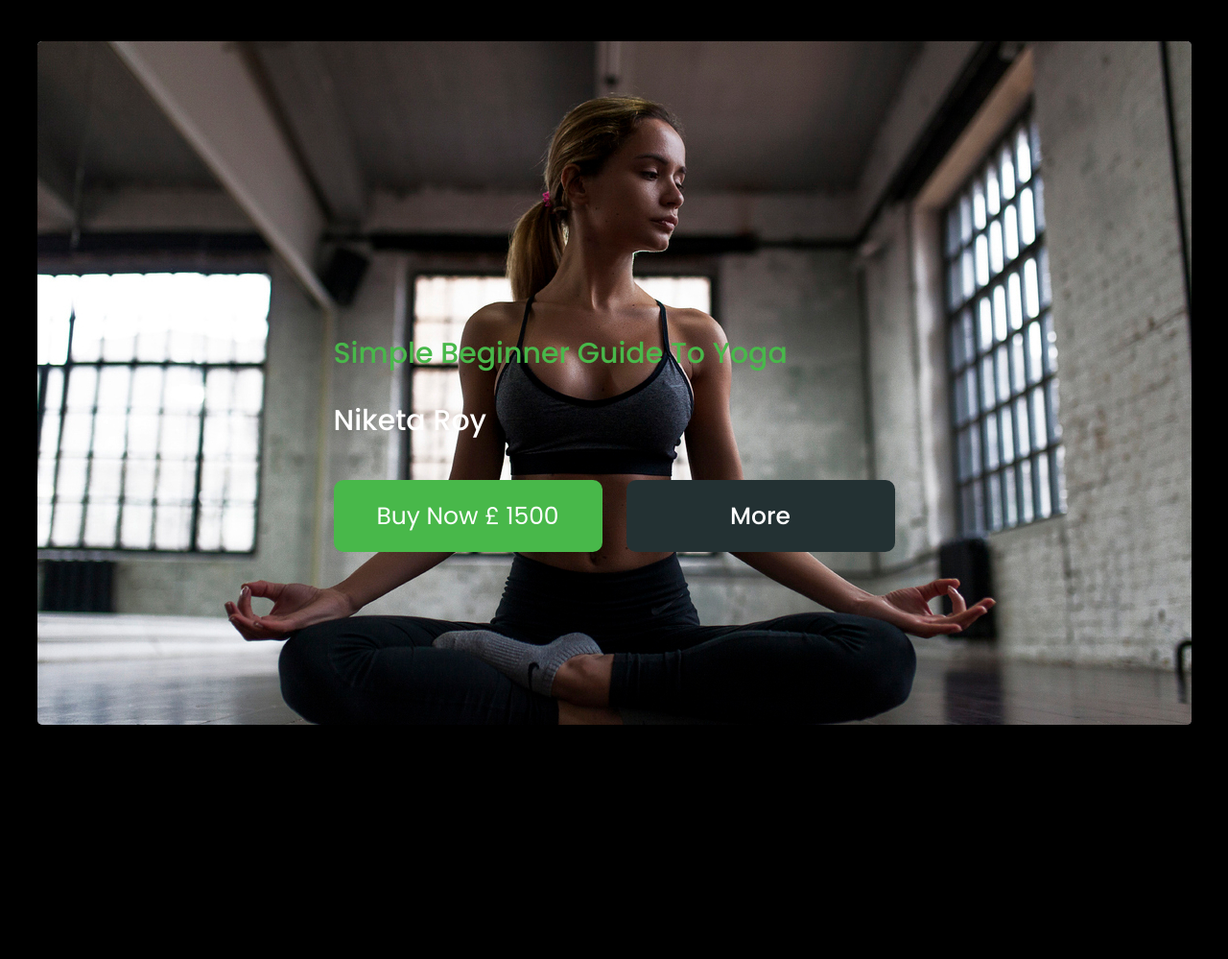
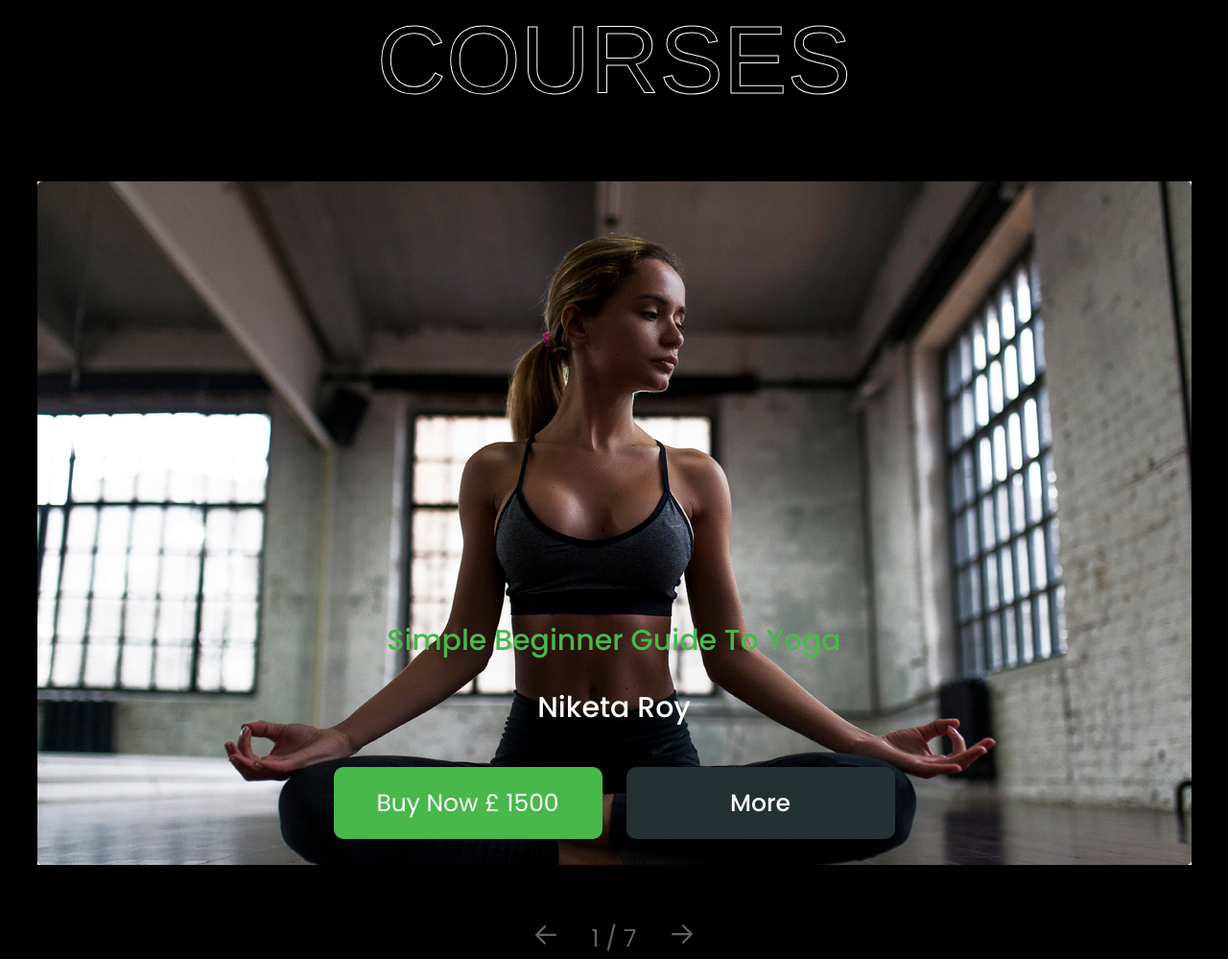
Before and after one commit to LikeKod/web_yoga_team, a plain HTML site: page index.html in a window 1280 px wide. Shown: the whole page at 96% size. Before the commit the page ends 800 px from the top, so only its background shows below. Drawn offline with Linux system fonts and the light colour scheme; a web font is replaced by a local one.

Commit message:
css+html слайдера

```diff
--- a/index.html
+++ b/index.html
@@ -20,6 +20,7 @@
             </div>
             <div class="slider-wrapper">
                 <div class="slider__content">
+                    <img class="slider-img" src="./img/slide-img/main-slide.jpg" alt="">
                     <div class="play-button"></div>
                     <div class="slider__content-text">
                         Simple Beginner Guide To Yoga
@@ -31,9 +32,21 @@
                     </div>
                 </div>
                 <div class="slider-controls">
-                    <div class="slider-controls-left"></div>
-                    <div class="slider-page"></div>
-                    <div class="slider-controls-right"></div>
+                    <div class="slider-controls-left">
+                        <svg width="35" height="35" viewBox="0 0 35 35" fill="none" xmlns="http://www.w3.org/2000/svg">
+                            <path d="M26.9999 17.8943C26.9999 18.448 26.6579 18.9056 26.2142 18.9781L26.0908 18.988L7.90901 18.988C7.40693 18.988 6.99992 18.4983 6.99992 17.8943C6.99992 17.3406 7.34192 16.8829 7.78565 16.8105L7.90901 16.8005L26.0908 16.8005C26.5929 16.8005 26.9999 17.2902 26.9999 17.8943Z" fill="#626262"/>
+                            <path d="M15.7923 25.9048C16.2203 26.331 16.2218 27.0235 15.7956 27.4516C15.4081 27.8407 14.8006 27.8773 14.3717 27.5606L14.2488 27.4549L5.42589 18.6699C5.03559 18.2813 5.00008 17.6715 5.31939 17.2427L5.42583 17.1199L14.2487 8.3334C14.6768 7.90715 15.3693 7.90858 15.7955 8.3366C16.183 8.72571 16.2171 9.33342 15.8985 9.76094L15.7923 9.8834L7.74812 17.8953L15.7923 25.9048Z" fill="#626262"/>
+                        </svg>
+                    </div>
+                    <div class="slider-pagination">
+                        1 <span>&#8725;</span> 7
+                    </div>
+                    <div class="slider-controls-right">
+                        <svg width="35" height="35" viewBox="0 0 35 35" fill="none" xmlns="http://www.w3.org/2000/svg">
+                            <path d="M8.00008 17.094C8.00008 16.5403 8.34209 16.0827 8.78582 16.0102L8.90918 16.0002L27.091 16.0002C27.5931 16.0002 28.0001 16.4899 28.0001 17.094C28.0001 17.6477 27.6581 18.1053 27.2144 18.1778L27.091 18.1877L8.90917 18.1877C8.4071 18.1877 8.00008 17.6981 8.00008 17.094Z" fill="#626262"/>
+                            <path d="M19.2077 9.08348C18.7797 8.65727 18.7782 7.96475 19.2044 7.53669C19.5919 7.14755 20.1994 7.11094 20.6283 7.42772L20.7512 7.53336L29.5741 16.3184C29.9644 16.707 29.9999 17.3167 29.6806 17.7456L29.5742 17.8684L20.7513 26.6549C20.3232 27.0811 19.6307 27.0797 19.2045 26.6517C18.817 26.2626 18.7829 25.6549 19.1015 25.2273L19.2077 25.1049L27.2519 17.093L19.2077 9.08348Z" fill="#626262"/>
+                        </svg>
+                    </div>
                 </div>
             </div>
         </section>
--- a/sass/base/_base.scss
+++ b/sass/base/_base.scss
@@ -94,3 +94,14 @@ section {
 	background-color: #e2e2e2;
 	padding: 50px 0;
 }
+
+.h2{
+    color: $black-color;
+    -webkit-text-stroke-width: 1px;
+    -webkit-text-stroke-color: $white-color;
+    font-family: Ramabhadra, sans-serif;
+    font-size: 100px;
+    font-weight: 400;
+    line-height: 1.25;
+    text-transform: uppercase;
+}
--- a/sass/base/_vars.scss
+++ b/sass/base/_vars.scss
@@ -1,3 +1,4 @@
 $accent-color: #48B84A;
 $second-color: #233133;
 $black-color: #000;
+$white-color: #FFFFFF;
--- a/sass/blocks/_slider.scss
+++ b/sass/blocks/_slider.scss
@@ -6,19 +6,35 @@
     margin: 0 auto;
     max-width: 1203px;
     height: 712px;
-    // flex-shrink: 0;
     border-radius: 5px;
-    background: linear-gradient(180deg, rgba(0, 0, 0, 0.00) 0%, #000 87.86%);
-    background-image: url("../../img/slide-img/main-slide.jpg");
+    // background-image: url("../../img/slide-img/main-slide.jpg");
+
 }
 .slider__content {
-    padding-top: 299px;
+    display: flex;
+    flex-direction: column;
+    align-items: center;
     font-size: 30px;
     font-weight: 500;
     line-height: 1,25;
+    margin-bottom: 82px;
+    position: relative;
+}
+
+.slider-img{
+    position: relative;
+    z-index: -2;
+}
+
+.slider-img::before{
+    content: "";
+    position: absolute;
+    top: 0;
+    mask-image: linear-gradient(#000, transparent);
 }
 
 .play-button {
+    margin-top: -260px;
 }
 
 .slider__content-text {
@@ -40,10 +56,13 @@
 .button-gray {
 }
 .slider-controls {
+    display: flex;
+    gap: 29px;
 }
 .slider-controls-left {
 }
-.slider-page {
+.slider-pagination {
+    color: #626262;
 }
 .slider-controls-right {
 }
--- a/sass/sections/_courses-section.scss
+++ b/sass/sections/_courses-section.scss
@@ -0,0 +1,6 @@
+.courses {
+}
+.section__title {
+    text-align: center;
+    margin-bottom: 64px;
+}
```
Also changed, not shown: css/main.css, img/icons/Arrow - Left.svg (added), img/icons/Arrow - Right.svg (added), img/icons/Play.svg (added), img/icons/user-square.svg (added), img/slide-img/mask.jpg (added), 1 other file.
